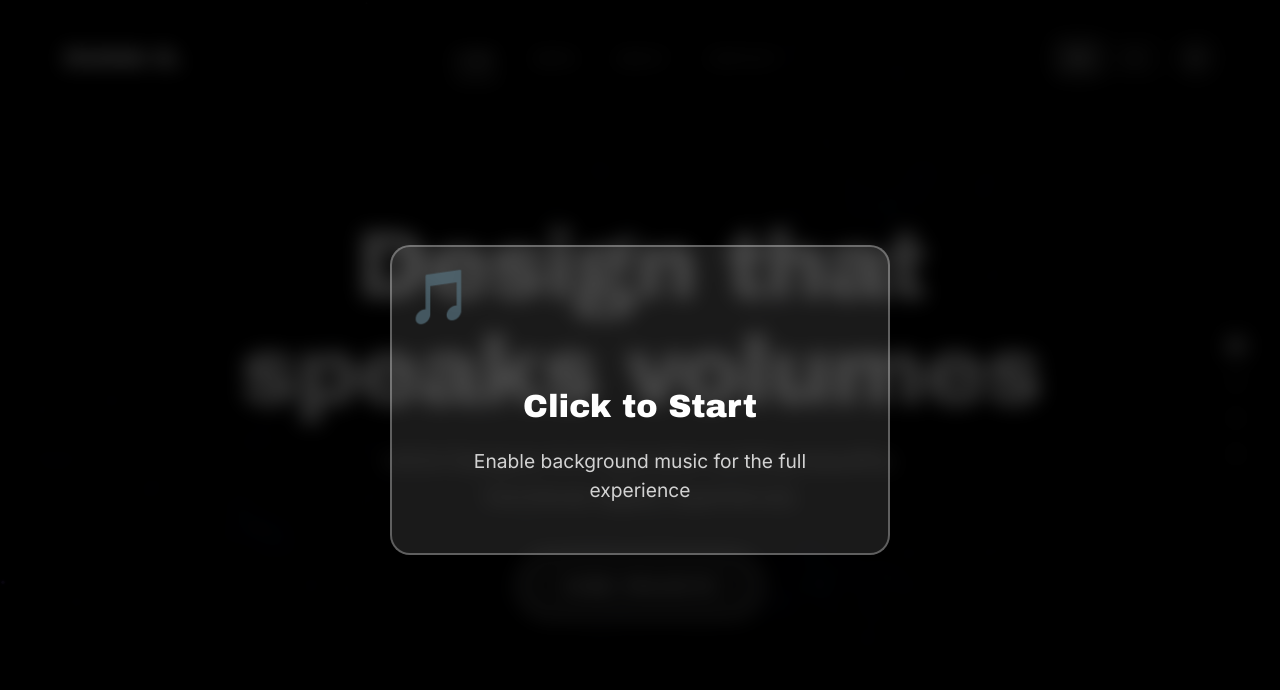
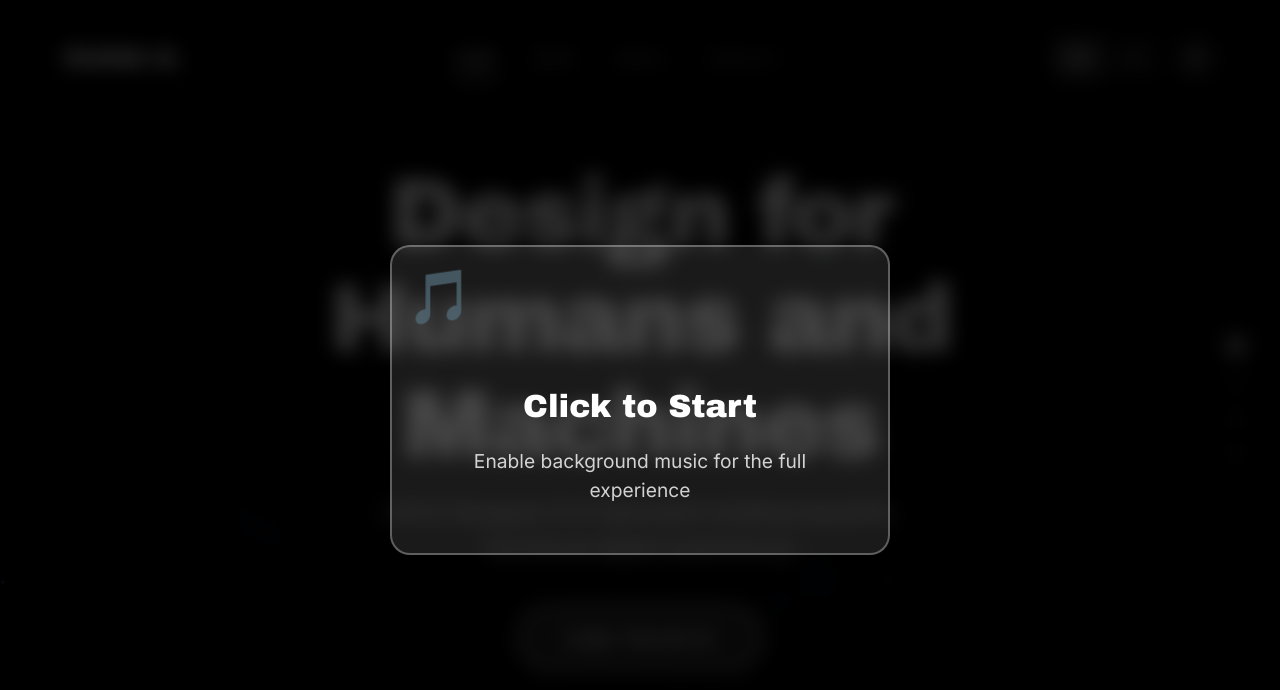
Before and after one commit to dianagcreates-dev/Portfolio3, a React (Vite) app: page / in a window 1280 px wide. Shown: the top 690 px of the page. Built offline with nearby package versions, Linux system fonts and the light colour scheme.

Commit message:
Update home headline for English and German sections

```diff
--- a/src/App.jsx
+++ b/src/App.jsx
@@ -10,7 +10,7 @@ const translations = {
       contact: 'Contact'
     },
     home: {
-      headline: 'Design that speaks volumes',
+      headline: 'Design for Humans and Machines',
       subheadline: 'UX/UI Designer & AI Specialist building beautiful, functional digital experiences',
       cta: 'View Projects'
     },
@@ -74,7 +74,7 @@ const translations = {
       contact: 'Kontakt'
     },
     home: {
-      headline: 'Design das Bände spricht',
+      headline: 'Design für Menschen und Maschinen',
       subheadline: 'UX/UI Designer & KI-Spezialist für schöne, funktionale digitale Erlebnisse',
       cta: 'Projekte Ansehen'
     },
```
